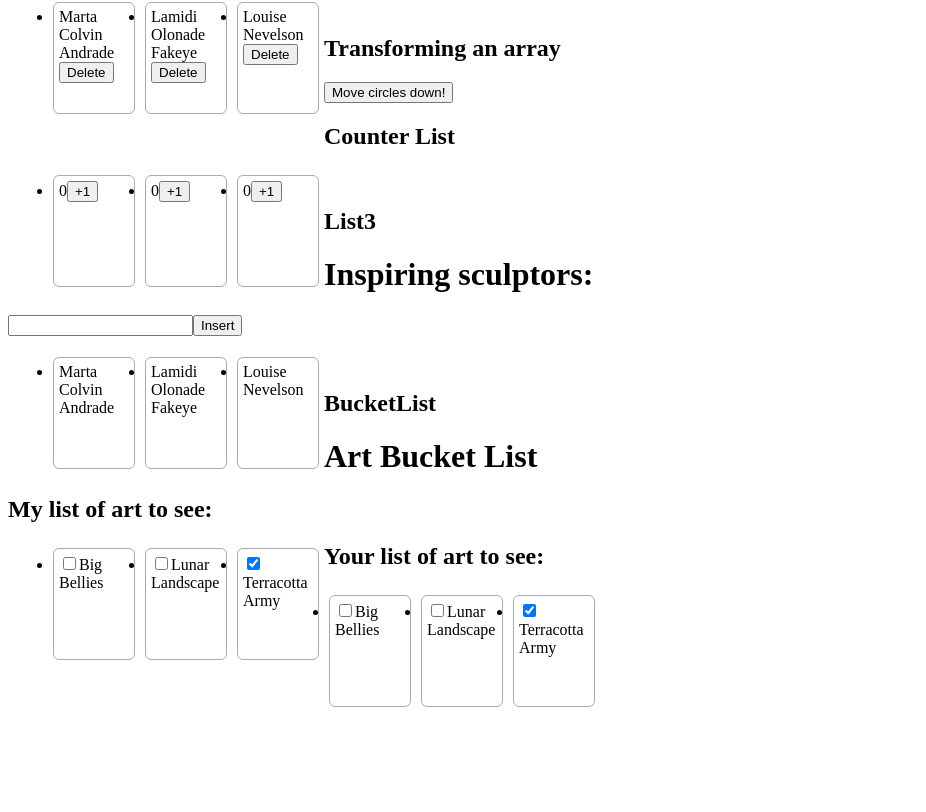
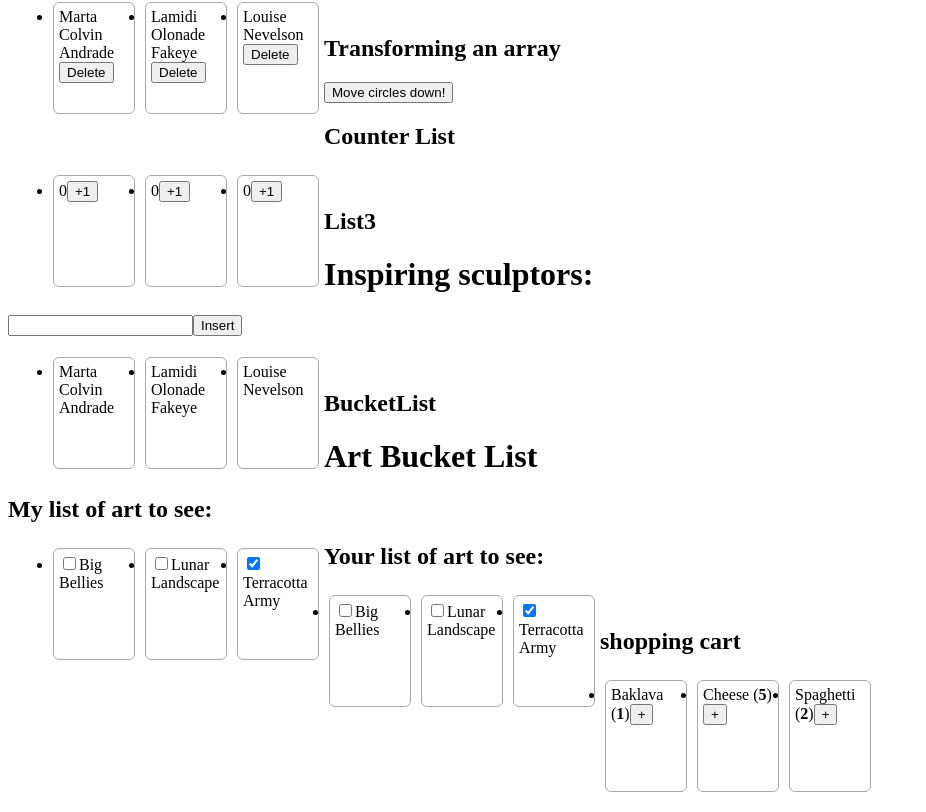
Before and after one commit to autsav/react_project, a React (Create React App) app in the folder my-app/: page /updateArrayInState in a window 1280 px wide. Shown: the part 529-1341 px from the top of the page, without its empty margins (0-926 px from the left). Before the commit the page ends 1256 px from the top, so only its background shows below. Built offline with nearby package versions, Linux system fonts and the light colour scheme.

Commit message:
Update UpdatingArrayInState.js
Added Shopping Cart

```diff
--- a/my-app/src/components/UpdatingArrayInState.js
+++ b/my-app/src/components/UpdatingArrayInState.js
@@ -342,7 +342,59 @@
   );
 }
 //-------------------------End of Bucket list-------------------------
+  //-------start of shopping cart-------/
+const initialProducts = [{
+  id: 0,
+  name: 'Baklava',
+  count: 1,
+}, {
+  id: 1,
+  name: 'Cheese',
+  count: 5,
+}, {
+  id: 2,
+  name: 'Spaghetti',
+  count: 2,
+}];
 
+function ShoppingCart() {
+  const [
+    products,
+    setProducts
+  ] = useState(initialProducts)
+
+  function handleIncreaseClick(productId) {
+     setProducts(products.map(product =>{
+       if (product.id === productId){
+         return { ...product,
+                count: product.count+1}
+       }else{
+         return product
+       }
+     }))
+
+  }
+
+  return (
+    <ul>
+      {products.map(product => (
+        <li key={product.id}>
+          {product.name}
+          {' '}
+          (<b>{product.count}</b>)
+          <button onClick={() => {
+            handleIncreaseClick(product.id);
+          }}>
+            +
+          </button>
+        </li>
+      ))}
+    </ul>
+  );
+}
+
+
+//----------end of shopping cart
 
 function UpdatingArrayInState() {
   return (
@@ -369,6 +421,10 @@
     <h2> BucketList </h2>
     <BucketList2 />
 
+    <br></br>
+    <h2> shopping cart </h2>
+      <ShoppingCart />
+
     </div>
 
   )
```
